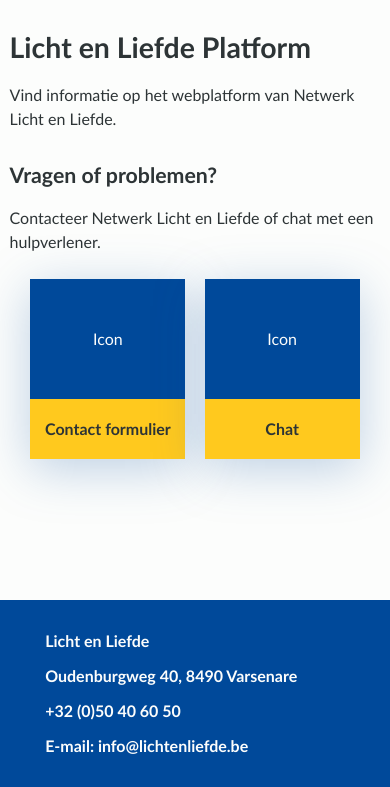
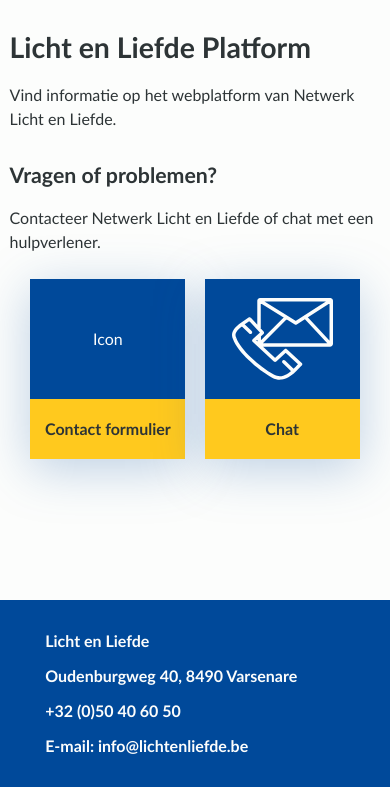
Before and after one commit to laratomme/BAP_LichtEnLiefde, a PHP site: page / in a window 390 px wide. Shown: the part 57-844 px from the top of the page. Run offline with PHP 8.4, Linux system fonts and the light colour scheme; data that the repository does not hold is empty.

Commit message:
CSS Layout/ Base (Mobile) #20

```diff
--- a/src/css/base.css
+++ b/src/css/base.css
@@ -20,6 +20,6 @@
 }
 
 main {
-    margin: .9em 0.6em;
+    padding: .9em .6em;
     flex: 1 0 auto;
 }
--- a/src/css/components/card-contact.css
+++ b/src/css/components/card-contact.css
@@ -30,3 +30,7 @@
     align-self: end;
     color: var(--colorWhite);
 }
+
+.card-icon {
+    height: 82px;
+}
--- a/src/css/helpers.css
+++ b/src/css/helpers.css
@@ -1,9 +1,3 @@
 .hidden {
     display: none;
 }
-
-.container {
-    /*width: 100vw;*/
-    max-width: 1140px;
-    margin: 0 auto;
-}
--- a/src/css/layout.css
+++ b/src/css/layout.css
@@ -5,8 +5,13 @@
 }
 
 .layout {
-    margin: 0 auto;
     height: 100%;
     display: flex;
     flex-direction: column;
 }
+
+.container {
+    max-width: 1140px;
+    margin: auto;
+    width: 100vw;
+}
--- a/src/style.css
+++ b/src/style.css
@@ -12,3 +12,4 @@
 @import './css/components/card-contact.css';
 @import './css/components/card-category.css';
 @import './css/components/footer.css';
+@import './css/components/header.css';
--- a/src/view/home/index.php
+++ b/src/view/home/index.php
@@ -27,7 +27,7 @@
         </div>
     </div>
     <div class="card-contact">
-        <div class="flex-icon">Icon</div>
+        <div class="flex-icon"><img class="card-icon" src="../../assets/img/icons/icon-contact-white-48px.svg" alt="white phone and mail vector icon"></div>
         <div class="card-contact--yellow">
             <p>Chat</p>
         </div>
--- a/src/view/layout.php
+++ b/src/view/layout.php
@@ -22,19 +22,22 @@
     ?>
 
     <header>
+      <div>
         <p>logo</p>
         <nav></nav>
+      </div>
     </header>
 
     <div class="search">
 
     </div>
 
-    <main class="main">
+    <main class="main container">
       <?php echo $content; ?>
     </main>
 
     <footer class="footer">
+      <div class="container">
         <address>
           <div class="address-item">
             <p>Licht en Liefde</p>
@@ -56,6 +59,7 @@
           </div>
 
         </address>
+      </div>
     </footer>
 
   </div>
```
Also changed, not shown: dist/script.js, dist/style.css, src/assets/img/icons/icon-contact-white-48px.svg (added), src/css/components/header.css (added), 3 other files. Lines whose indentation alone changed are shown as unchanged.
